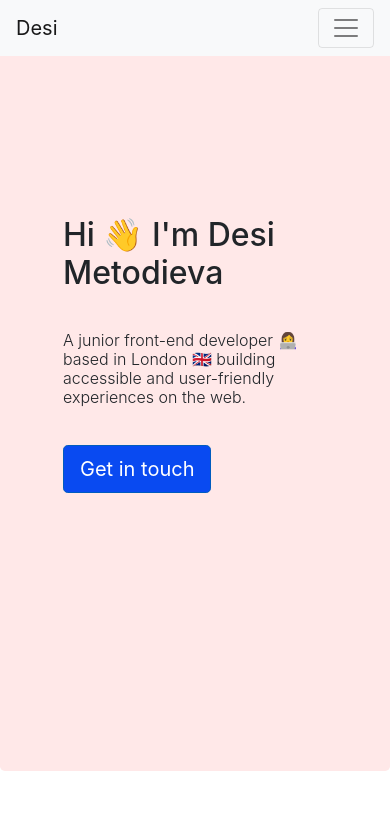
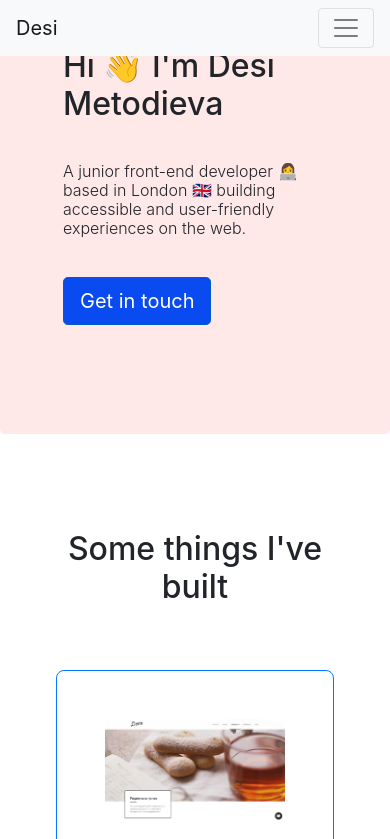
Before and after one commit to DesislavaMetodieva/Bootstrap-Portfolio, a plain HTML site: page index.html in a window 390 px wide. Shown: the top 839 px of the page. Drawn offline with nearby package versions, Linux system fonts and the light colour scheme.

Commit message:
Added responsive vh on hero html element for mobile and tablet screens

```diff
--- a/css/style.css
+++ b/css/style.css
@@ -220,12 +220,15 @@ div.col-lg-6 {
   }
 
 
-
 /* Media queries */
 
 @media screen and (max-width: 991px) {
     .triple-item{
         width: 46%;
+    }
+
+    .hero {
+        height: 60vh;
     }
 }
 
@@ -248,4 +251,8 @@ div.col-lg-6 {
         align-items: flex-start;
     }
 
+    .hero {
+        height: 40vh;
+    }
+
 }
```
